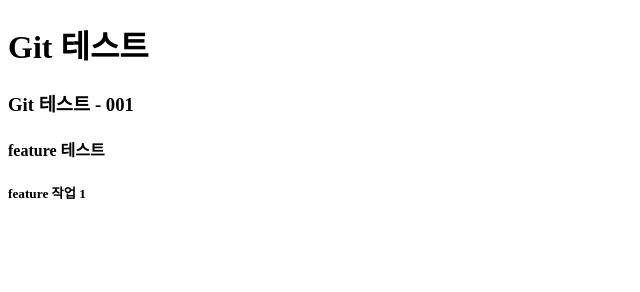
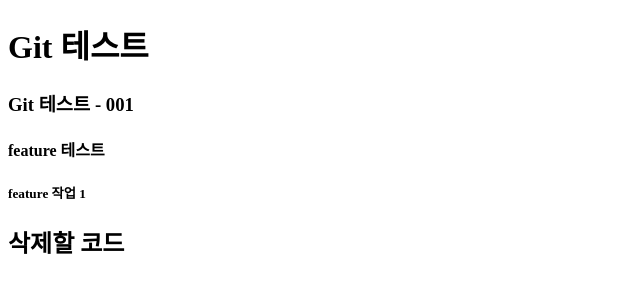
Before and after one commit to hyg1488/Study_Box, a website: page PJ_Test/test.html in a window 1280 px wide. Shown: the whole page, without its empty margins (0-640 px from the left). Drawn offline with Linux system fonts and the light colour scheme.

Commit message:
작업 구분02

```diff
--- a/PJ_Test/test.html
+++ b/PJ_Test/test.html
@@ -18,6 +18,9 @@
       <h5>feature 작업 1</h5>
     </div>
 
+    <div class="delete">
+      <h2>삭제할 코드</h2>
+    </div>
   </div>
   <script src="test.js"></script>
 </body>
```
